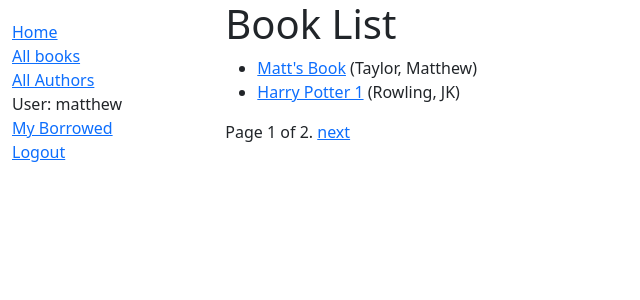
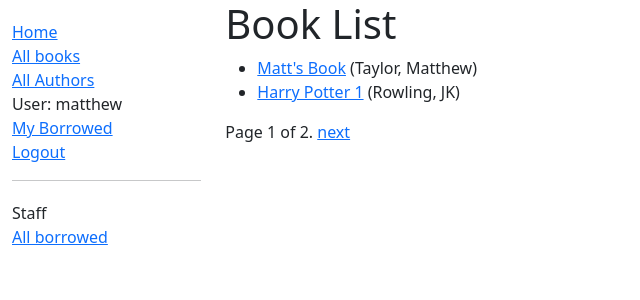
Before and after one commit to MatthewTaylor9758/LocalLibrary, a Django app: page /catalog/books/ in a window 1280 px wide. Shown: the top 300 px of the page, without its empty margins (0-640 px from the left). Run offline with Django 4.2, Linux system fonts and the light colour scheme; a user stored in the database is signed in; data comes from the database, SQL or seed files in the repository; both versions use the stored data as it was after the commit.

Commit message:
add librarian only all books loaned page (with needed views, template, admin, and url

```diff
--- a/locallibrary/catalog/templates/base_generic.html
+++ b/locallibrary/catalog/templates/base_generic.html
@@ -32,6 +32,16 @@
                 <li><a href="{% url 'login' %}?next={{ request.path }}">Login</a></li>
               {% endif %}
             </ul>
+
+            {% if user.is_staff %}
+            <hr>
+            <ul class="sidebar-nav">
+            <li>Staff</li>
+            {% if perms.catalog.can_mark_returned %}
+            <li><a href="{% url 'all-borrowed' %}">All borrowed</a></li>
+            {% endif %}
+            </ul>
+             {% endif %}
           {% endblock %}
         </div>
         <div class="col-sm-10 ">{% block content %}{% endblock %}
--- a/locallibrary/catalog/urls.py
+++ b/locallibrary/catalog/urls.py
@@ -8,6 +8,7 @@
     path('authors', views.AuthorListView.as_view(), name='authors'),
     path('author/<int:pk>', views.AuthorDetailView.as_view(), name='author-detail'),
     path('mybooks/', views.LoanedBooksByUserListView.as_view(), name='my-borrowed'),
+    path('borrowed/', views.LoanedBooksAllListView.as_view(), name='all-borrowed'),
 ]
 
 # For Django class-based views we access an appropriate view function by calling the
--- a/locallibrary/catalog/views.py
+++ b/locallibrary/catalog/views.py
@@ -2,6 +2,7 @@
 from .models import Book, Author, BookInstance, Genre, Language
 from django.views import generic
 from django.contrib.auth.mixins import LoginRequiredMixin
+from django.contrib.auth.mixins import PermissionRequiredMixin
 # Create your views here.
 
 def index(request):
@@ -54,11 +55,22 @@
     paginate_by = 10
 
     def get_queryset(self):
+        print(self.request.user)
         return (
             BookInstance.objects.filter(borrower=self.request.user)
             .filter(status__exact='o')
             .order_by('due_back')
         )
+
+class LoanedBooksAllListView(PermissionRequiredMixin, generic.ListView):
+    """Generic class-based view listing all books on loan. Only visible to users with can_mark_returned permission."""
+    model = BookInstance
+    permission_required = 'catalog.can_mark_returned'
+    template_name = 'catalog/bookinstance_list_borrowed_all.html'
+    paginate_by = 10
+
+    def get_queryset(self):
+        return BookInstance.objects.filter(status__exact='o').order_by('due_back')
 
 # BookDetailView class as a view function instead \/
 # def book_detail_view(request, primary_key):
```
Also changed, not shown: locallibrary/catalog/admin.py (+4 -4 lines), locallibrary/catalog/templates/catalog/bookinstance_list_borrowed_all.html (added, +25 -0 lines), locallibrary/db.sqlite3.
